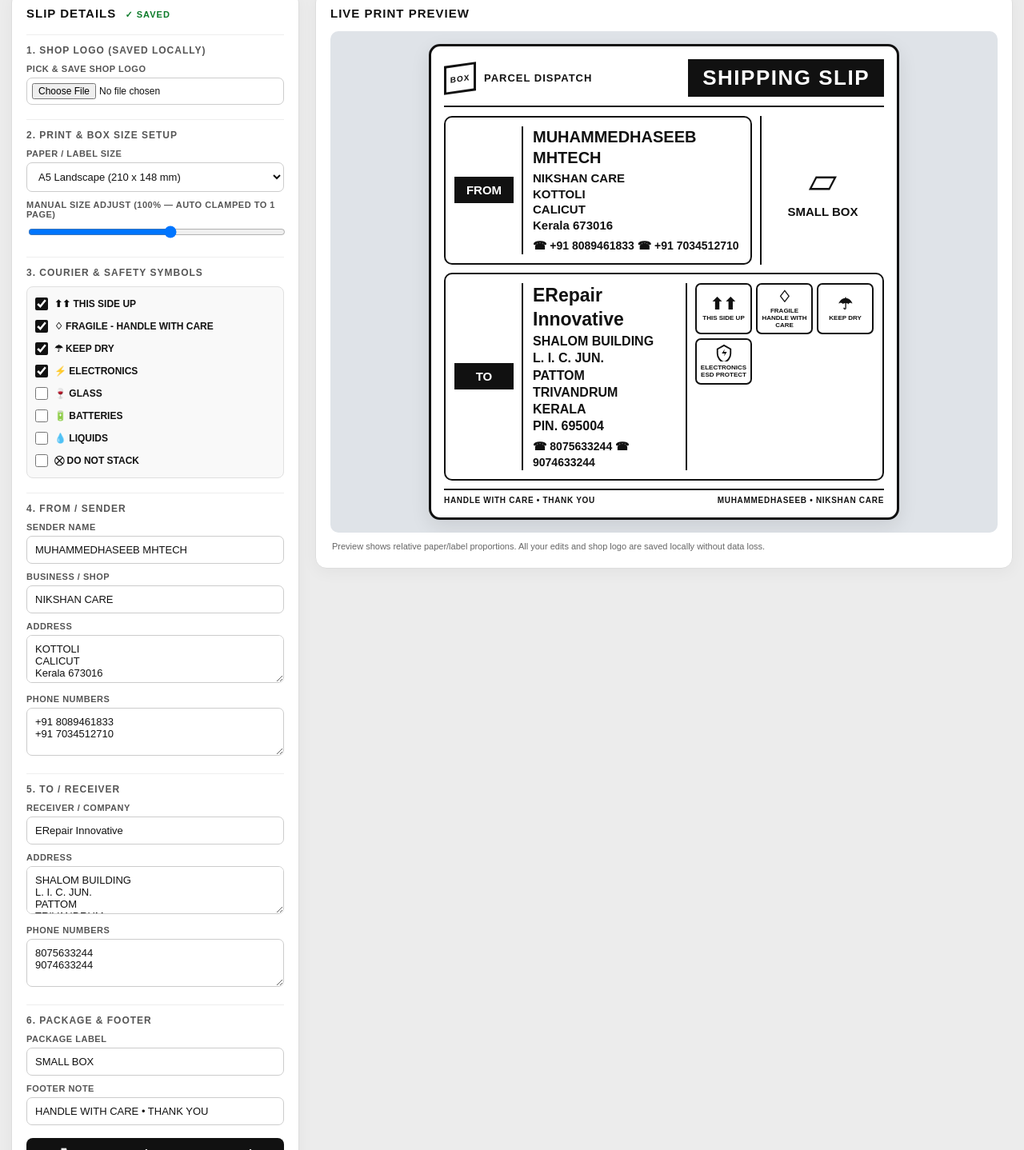
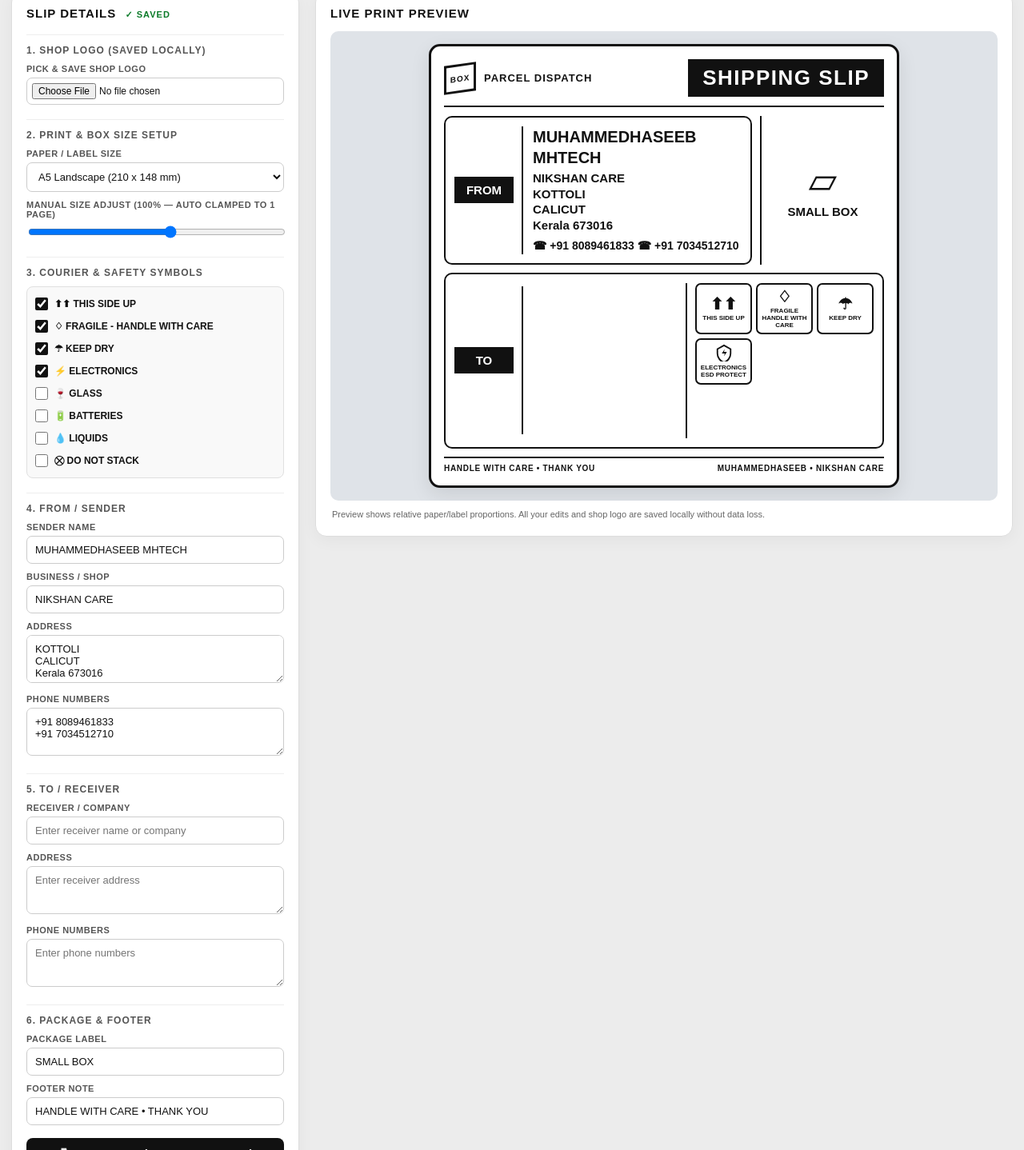
Before and after one commit to muhammedhaseeb9645/MH-TECH-SHIPPING-SLIP-MAKER, a plain HTML site: page index.html in a window 1280 px wide. Shown: the part 90-1528 px from the top of the page at 80% size. Drawn offline with Linux system fonts and the light colour scheme.

Commit message:
Update index.html

```diff
--- a/index.html
+++ b/index.html
@@ -45,9 +45,9 @@ button{border:0;border-radius:8px;padding:12px;font-weight:700;cursor:pointer;fo
 .box-info{border-left:2px solid #111;display:flex;flex-direction:column;justify-content:center;align-items:center;text-align:center;padding:6px}
 .box-icon{font-size:46px;line-height:1}
 .box-info strong{font-size:15px;margin-top:8px}
-.to-row{border:2px solid #111;border-radius:10px;padding:11px;display:grid;grid-template-columns:minmax(0,1fr) 235px;gap:10px}
+.to-row{border:2px solid #111;border-radius:10px;padding:11px;display:grid;grid-template-columns:minmax(0,1fr) 235px;gap:10px;min-height:220px}
 .to-address{display:grid;grid-template-columns:74px 1fr;gap:10px;align-items:center}
-.to-address .details{display:flex;flex-direction:column;justify-content:center}
+.to-address .details{min-height:185px;display:flex;flex-direction:column;justify-content:center}
 .to-address .person{font-size:23px}
 .to-address .address{font-size:16px}
 .handling{border-left:2px solid #111;padding-left:10px;display:flex;flex-direction:column;justify-content:space-between}
@@ -160,15 +160,9 @@ Kerala 673016</textarea></div>
 +91 7034512710</textarea></div>
 
 <h3>5. To / Receiver</h3>
-<div class="field"><label>Receiver / company</label><input id="toName" value="ERepair Innovative"></div>
-<div class="field"><label>Address</label><textarea id="toAddress">SHALOM BUILDING
-L. I. C. JUN.
-PATTOM
-TRIVANDRUM
-KERALA
-PIN. 695004</textarea></div>
-<div class="field"><label>Phone numbers</label><textarea id="toPhones">8075633244
-9074633244</textarea></div>
+<div class="field"><label>Receiver / company</label><input id="toName" value="" placeholder="Enter receiver name or company"></div>
+<div class="field"><label>Address</label><textarea id="toAddress" placeholder="Enter receiver address"></textarea></div>
+<div class="field"><label>Phone numbers</label><textarea id="toPhones" placeholder="Enter phone numbers"></textarea></div>
 
 <h3>6. Package & Footer</h3>
 <div class="field"><label>Package label</label><input id="package" value="SMALL BOX"></div>
@@ -457,9 +451,9 @@ function resetSlip() {
     fromShop: 'NIKSHAN CARE',
     fromAddress: 'KOTTOLI\nCALICUT\nKerala 673016',
     fromPhones: '+91 8089461833\n+91 7034512710',
-    toName: 'MHTECH',
-    toAddress: 'MHTECH\nL. I. C. JUN.\nkpl\nkozhikode\nKERALA\nPIN. 673003',
-    toPhones: '000000000\n00000000000',
+    toName: '',
+    toAddress: '',
+    toPhones: '',
     package: 'SMALL BOX',
     footerNote: 'HANDLE WITH CARE • THANK YOU',
     printPreset: 'A5 landscape',
```
